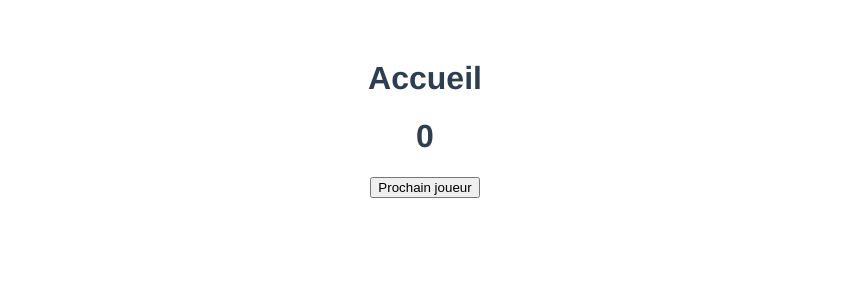
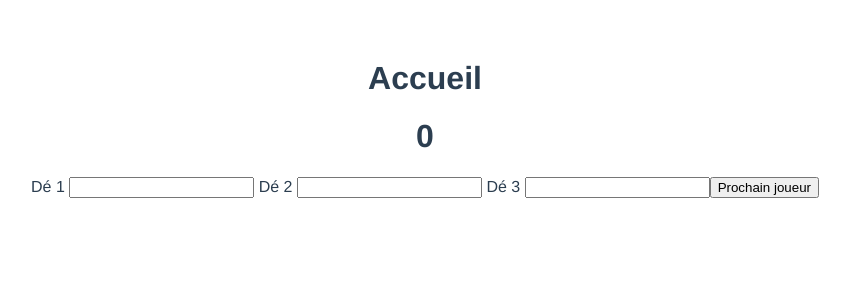
Before and after one commit to quentinkb/CDC, a Vue app: page / in a window 1280 px wide. Both pictures are taken after a click on the button "Valider nombre joueur". Shown: the top 300 px of the page, without its empty margins (215-1065 px from the left). Built offline with nearby package versions, Linux system fonts and the light colour scheme.

Commit message:
add computer class to compute results

```diff
--- /dev/null
+++ b/src/business/computer.js
@@ -0,0 +1 @@
+export default class Computer {}
--- a/src/components/Game.vue
+++ b/src/components/Game.vue
@@ -1,11 +1,18 @@
 <template>
   <div>
-    <h1>{{ getCurrentPlayerIndex }}</h1>
-    <button @click="incrementCurrentPlayerIndex()">Prochain joueur</button>
+    <h1>{{ getCurrentPlayerIndex }}</h1>Dé 1
+    <input type="number">
+    Dé 2
+    <input type="number">
+    Dé 3
+    <input type="number">
+    <button @click="compute()">Prochain joueur</button>
   </div>
 </template>
 
 <script>
+import Computer from './../business/computer'
+
 export default {
   name: 'Game',
   computed: {
@@ -14,6 +21,10 @@ export default {
     },
   },
   methods: {
+    compute() {
+      const computer = new Computer()
+      this.incrementCurrentPlayerIndex()
+    },
     incrementCurrentPlayerIndex() {
       this.$store.commit('incrementCurrentPlayerIndex')
     },
```
